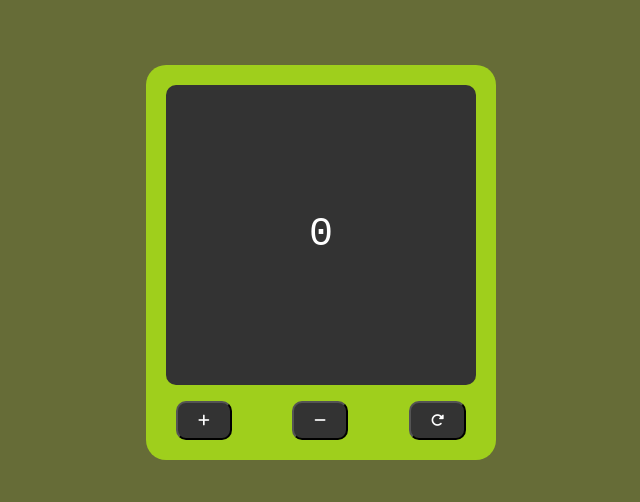
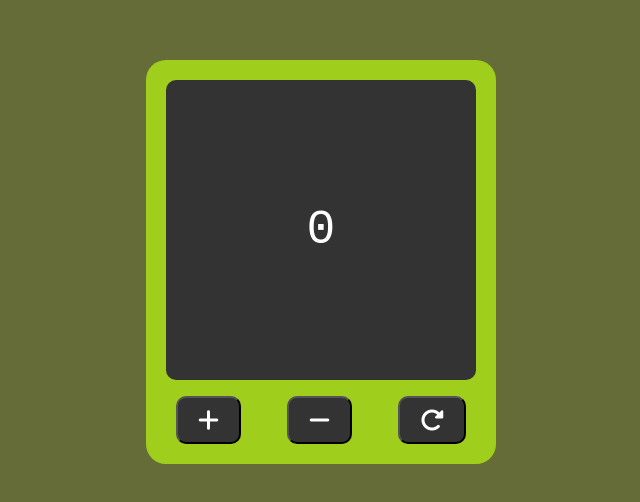
Before and after one commit to SandipTamangDev/project_2_js_counter_app, a plain HTML site: page index.html in a window 1280 px wide. Shown: the part 138-640 px from the top of the page, without its empty margins (319-959 px from the left). Drawn offline with Linux system fonts and the light colour scheme.

Commit message:
UI update 2

```diff
--- a/css/style.css
+++ b/css/style.css
@@ -13,7 +13,7 @@
     display: flex;
     align-items: center;
     justify-content: center;
-    font-size: 40px;
+    font-size: 3rem;
     padding: 10px 20px;
     font-family: monospace;
     border-radius: 10px;
@@ -54,3 +54,7 @@ button {
     color: #fff;
     border-radius: 10px;
 }
+
+button i  {
+    font-size: 1.5rem;
+}
```
